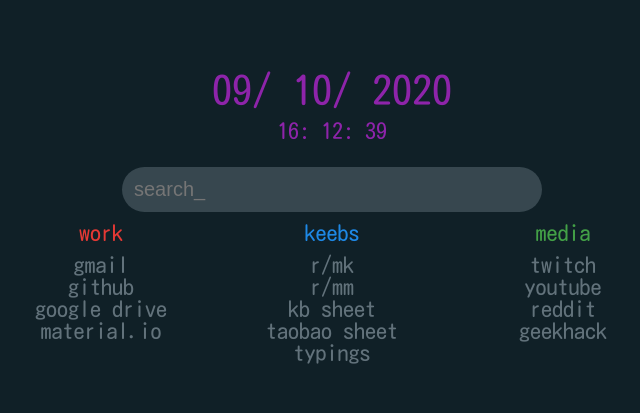
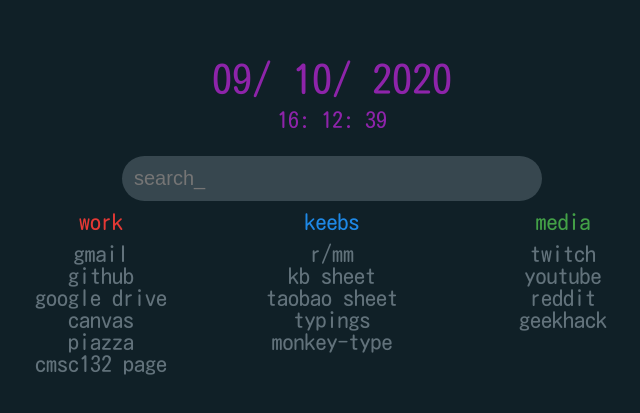
Before and after one commit to Kwub/Kwub.github.io, a plain HTML site: page index.html in a window 1280 px wide. Shown: the part 183-596 px from the top of the page, without its empty margins (308-948 px from the left). Drawn offline with Linux system fonts and the light colour scheme.

Commit message:
Update index.html

```diff
--- a/index.html
+++ b/index.html
@@ -28,17 +28,19 @@
             <li><a href="https://mail.google.com/mail/u/0/#inbox" rel="stylesheet">gmail</a></li>
             <li><a href="https://github.com/" rel="stylesheet">github</a></li>
             <li><a href="https://drive.google.com" rel="stylesheet">google drive</a></li>
-            <li><a href="https://material.io/resources/color/#!/?view.left=0&view.right=0" rel="stylesheet">material.io</a></li>
+            <li><a href="https://umd.instructure.com/" rel="stylesheet">canvas</a></li>
+            <li><a href="https://piazza.com/" rel="stylesheet">piazza</a></li>
+            <li><a href="http://www.cs.umd.edu/class/fall2020/cmsc132/" rel="stylesheet">cmsc132 page</a></li>
         </ul>
     </nav>
     <nav>
         <p class="keebs">keebs</p>
         <ul>
-            <li><a href="https://www.reddit.com/r/MechanicalKeyboards/" rel="stylesheet">r/mk</a></li>
             <li><a href="https://www.reddit.com/r/mechmarket/" rel="stylesheet">r/mm</a></li>
             <li><a href="https://docs.google.com/spreadsheets/d/166phdJsSCagUNiSgE4bRdPfnlmNzQTO_IaeFL2K70xk/edit#gid=0" rel ="stylesheet">kb sheet</a></li>
             <li><a href="https://docs.google.com/spreadsheets/d/1Auull1fiFqEeHnEvuuOjqp-1SpB96_GNdPvvPrJjuAc/edit?ts=5f00cd25#gid=220856088" rel="stylesheet">taobao sheet</a></li>
             <li><a href="https://typings.gg/" rel="stylesheet">typings</a></li>
+            <li><a href="https://monkey-type.com/" rel="stylesheet">monkey-type</a></li>
         </ul>
     </nav>
     <nav>
```
